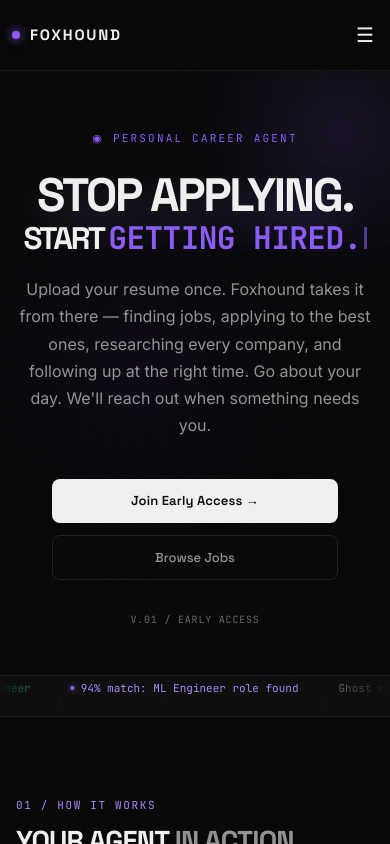
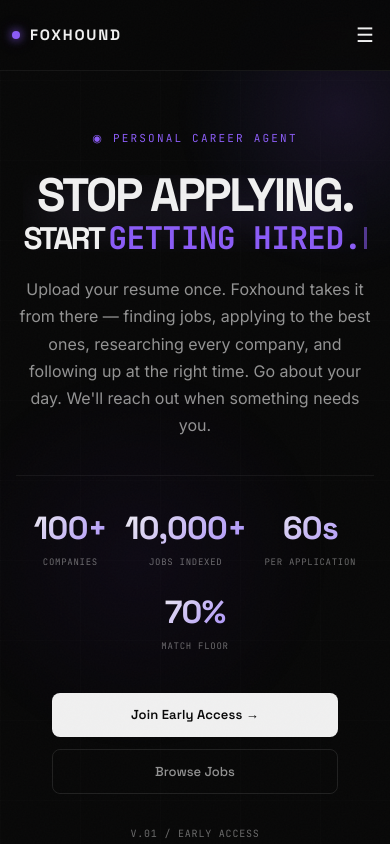
Before and after one commit to technicallynadi/foxhound, a Next.js app in the folder ui/: page / in a window 390 px wide. Built offline with nearby package versions, Linux system fonts and the light colour scheme; no server answers.

Commit message:
feat(landing): align homepage with v8e direction (FOX-90)
Add hero stats, trust bar, inline CTA, and founder note to close visual/content deltas with v8e while preserving current component structure.

Co-Authored-By: Paperclip <noreply@paperclip.ing>

```diff
--- a/ui/src/app/globals.css
+++ b/ui/src/app/globals.css
@@ -274,6 +274,68 @@
   box-shadow: 0 0 20px rgba(139, 92, 246, 0.25);
 }
 
+/* ─── HERO STATS ─── */
+.hero-stats {
+  display: flex;
+  gap: 48px;
+  margin-top: 44px;
+  padding-top: 28px;
+  border-top: 1px solid var(--b);
+  justify-content: center;
+  flex-wrap: wrap;
+  position: relative;
+  z-index: 1;
+}
+
+.hero-stat {
+  text-align: center;
+}
+
+.hero-stat-label {
+  font-family: var(--font-mono);
+  font-size: 10px;
+  color: var(--t3);
+  letter-spacing: 0.08em;
+  text-transform: uppercase;
+  margin-top: 4px;
+}
+
+/* ─── TRUST BAR ─── */
+.trust-bar {
+  padding: 40px var(--section-px);
+  border-top: 1px solid var(--b);
+  border-bottom: 1px solid var(--b);
+  text-align: center;
+  position: relative;
+  z-index: 1;
+}
+
+.trust-label {
+  font-family: var(--font-mono);
+  font-size: 10px;
+  color: var(--t3);
+  letter-spacing: 0.12em;
+  text-transform: uppercase;
+  margin-bottom: 18px;
+}
+
+.trust-logos {
+  display: flex;
+  justify-content: center;
+  align-items: center;
+  gap: 48px;
+  flex-wrap: wrap;
+  opacity: 0.42;
+}
+
+.trust-logos span {
+  font-family: var(--font-display);
+  font-size: 16px;
+  font-weight: 700;
+  letter-spacing: 0.04em;
+  color: var(--t2);
+}
+
 /* ─── CARDS ─── */
 .card {
   background: var(--sf);
@@ -353,6 +415,45 @@
 @keyframes ticker-scroll {
   0% { transform: translateX(0); }
   100% { transform: translateX(-50%); }
+}
+
+/* ─── INLINE CTA + FOUNDER NOTE ─── */
+.inline-cta {
+  text-align: center;
+  padding: 56px 24px 8px;
+  border-top: 1px solid var(--b);
+  margin-top: 60px;
+}
+
+.inline-cta p {
+  font-size: 15px;
+  color: var(--t2);
+  margin-bottom: 20px;
+}
+
+.founder-note {
+  max-width: 560px;
+  margin: 0 auto;
+  text-align: center;
+  padding: 80px 24px 28px;
+  position: relative;
+  z-index: 1;
+}
+
+.founder-quote {
+  font-size: 17px;
+  color: var(--t2);
+  line-height: 1.7;
+  font-style: italic;
+}
+
+.founder-attribution {
+  font-family: var(--font-mono);
+  font-size: 11px;
+  color: var(--t3);
+  margin-top: 14px;
+  letter-spacing: 0.06em;
+  text-transform: uppercase;
 }
 
 /* ─── FORM INPUTS ─── */
@@ -514,6 +615,24 @@
   .demo-grid {
     grid-template-columns: 1fr !important;
     gap: 24px !important;
+  }
+
+  .hero-stats {
+    gap: 24px;
+    margin-top: 36px;
+  }
+
+  .trust-logos {
+    gap: 24px;
+  }
+
+  .trust-logos span {
+    font-size: 13px;
+  }
+
+  .inline-cta {
+    margin-top: 44px;
+    padding-top: 40px;
   }
 
   /* Nav: reduce padding */
@@ -708,4 +827,20 @@
     display: block;
     margin-top: 8px;
   }
+
+  .hero-stats {
+    gap: 18px;
+  }
+
+  .hero-stat-label {
+    font-size: 9px;
+  }
+
+  .founder-note {
+    padding-top: 56px;
+  }
+
+  .founder-quote {
+    font-size: 15px;
+  }
 }
--- a/ui/src/app/page.tsx
+++ b/ui/src/app/page.tsx
@@ -8,6 +8,7 @@
 import ChatDemo from "@/components/landing/ChatDemo";
 import FormFillDemo from "@/components/landing/FormFillDemo";
 import Ticker from "@/components/landing/Ticker";
+import AnimatedCounter from "@/components/landing/AnimatedCounter";
 
 export default function LandingPage() {
   const features: Array<{
@@ -216,6 +217,22 @@
           needs you.
         </p>
 
+        <ScrollReveal delay={2}>
+          <div className="hero-stats">
+            {[
+              { value: 100, suffix: "+", label: "Companies" },
+              { value: 10000, suffix: "+", label: "Jobs indexed" },
+              { value: 60, suffix: "s", label: "Per application" },
+              { value: 70, suffix: "%", label: "Match floor" },
+            ].map((stat) => (
+              <div key={stat.label} className="hero-stat">
+                <AnimatedCounter target={stat.value} suffix={stat.suffix} />
+                <div className="hero-stat-label">{stat.label}</div>
+              </div>
+            ))}
+          </div>
+        </ScrollReveal>
+
         <ScrollReveal delay={3}>
           <div
             style={{
@@ -247,6 +264,17 @@
           }}
         >
           V.01 / Early Access
+        </div>
+      </section>
+
+      <section className="trust-bar">
+        <div className="trust-label">Trusted by candidates targeting roles at</div>
+        <div className="trust-logos">
+          <span>Anthropic</span>
+          <span>Vercel</span>
+          <span>Figma</span>
+          <span>Ramp</span>
+          <span>Datadog</span>
         </div>
       </section>
 
@@ -305,6 +333,15 @@
             <FormFillDemo />
           </ScrollReveal>
         </div>
+
+        <ScrollReveal delay={4}>
+          <div className="inline-cta">
+            <p>Upload your resume once. Let Foxhound run the rest.</p>
+            <Link href="/login" className="btn-solid">
+              Start Free →
+            </Link>
+          </div>
+        </ScrollReveal>
       </section>
 
       <div className="divider" />
@@ -1394,6 +1431,15 @@
           </div>
         </ScrollReveal>
       </section>
+
+      <section className="founder-note">
+        <p className="founder-quote">
+          &ldquo;Foxhound exists for people tired of submitting great applications
+          into silence. You should always know what happened and what to do
+          next.&rdquo;
+        </p>
+        <p className="founder-attribution">Founding Team / Foxhound</p>
+      </section>
     </>
   );
 }
```
